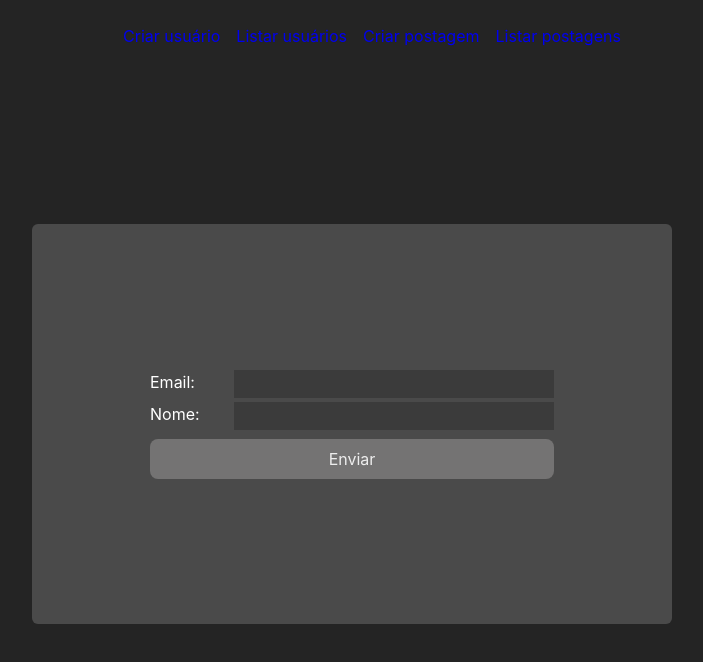
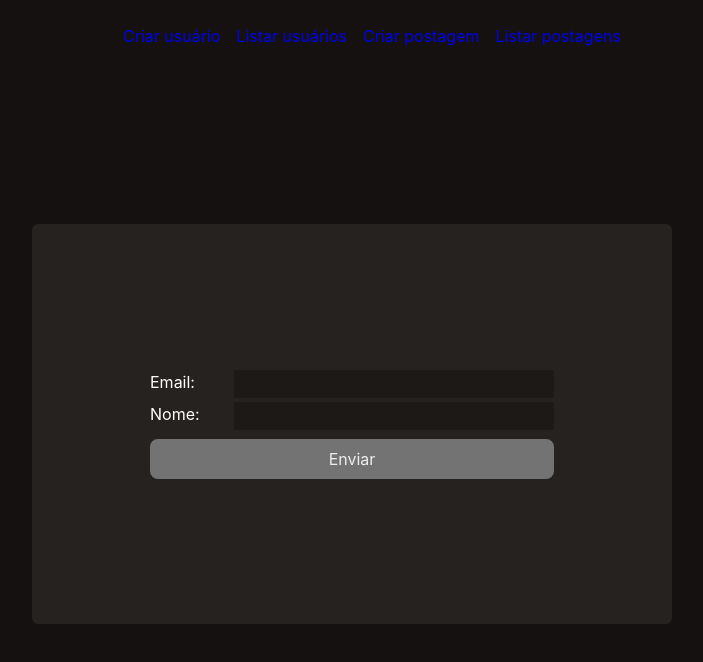
Before and after one commit to DiegodeSalles/projeto-rapido-react, a React (Vite) app: page / in a window 1280 px wide. Shown: the top 662 px of the page, without its empty margins (288-991 px from the left). Built offline with nearby package versions, Linux system fonts and the light colour scheme.

Commit message:
Mudança nas cores

```diff
--- a/src/index.css
+++ b/src/index.css
@@ -5,7 +5,7 @@
 
   color-scheme: light dark;
   color: rgba(255, 255, 255, 0.87);
-  background-color: #242424;
+  background-color: #141110;
 
   font-synthesis: none;
   text-rendering: optimizeLegibility;
@@ -15,6 +15,6 @@
 
 input {
   padding: 0.125rem;
-  background-color: #3b3b3b;
+  background-color: #1c1917;
   color: white;
 }
--- a/src/styles/CriarPostagem.module.css
+++ b/src/styles/CriarPostagem.module.css
@@ -1,7 +1,7 @@
 .container {
   width: 50vw;
   height: 50vw;
-  background-color: #6d6d6d;
+  background-color: #302a27;
   overflow: hidden;
   padding: 2rem;
 }
@@ -11,11 +11,16 @@
   flex-direction: column;
   gap: 0.5rem;
 
+  select {
+    background-color: #262220;
+  }
+
   input {
     padding: 0.25rem;
   }
 
   textarea {
+    background-color: #262220;
     resize: none;
   }
 
--- a/src/styles/CriarUsuario.module.css
+++ b/src/styles/CriarUsuario.module.css
@@ -8,7 +8,7 @@
   width: 50vw;
   height: 50vh;
   border-radius: 6px;
-  background-color: #4a4a4a;
+  background-color: #262220;
 
   form {
     display: grid;
--- a/src/styles/Navbar.module.css
+++ b/src/styles/Navbar.module.css
@@ -14,6 +14,14 @@ header {
       &:hover {
         color: #aaa;
       }
+
+      &:visited {
+        color: #5c91c5;
+      }
+
+      &:hover {
+        color: #044e97;
+      }
     }
   }
 }
```
